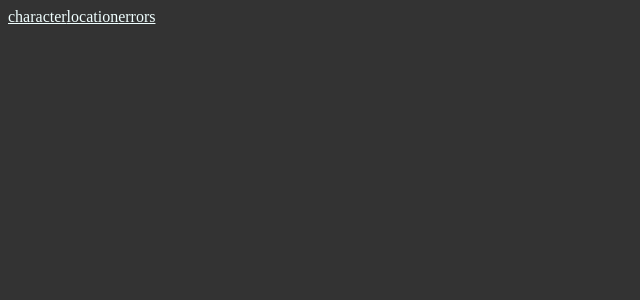
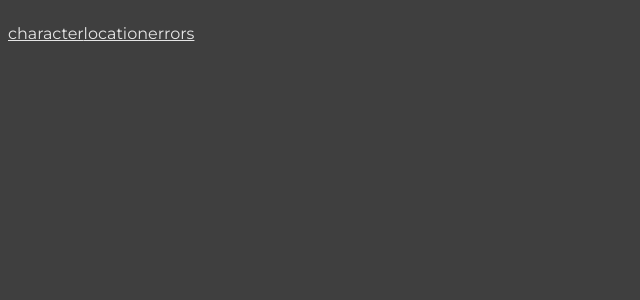
Before and after one commit to DonTraffic/RickAndMorty, a Nuxt app: page / in a window 1280 px wide. Shown: the top 300 px of the page, without its empty margins (0-640 px from the left). Built offline with nearby package versions, Linux system fonts and the light colour scheme.

Commit message:
установлен npm-tree и добавлен sass-loader

```diff
--- /dev/null
+++ b/assets/main.scss
@@ -0,0 +1,43 @@
+@import url('https://fonts.googleapis.com/css2?family=Montserrat:ital,wght@0,100;0,200;0,300;0,400;0,500;0,600;0,700;0,800;0,900;1,100;1,200;1,300;1,400;1,500;1,600;1,700;1,800;1,900&display=swap');
+
+
+
+$color-main: rgb(63, 63, 63);
+$color-second: rgb(230, 230, 230);
+
+@mixin phones {
+    @media screen and (max-width: 425px) {
+        @content;
+    }
+}
+
+@mixin tabs {
+    @media screen and (max-width: 768px) {
+        @content;
+    }
+}
+
+*{
+    margin: 0;
+    padding: 0;
+    box-sizing: border-box;
+    outline: none;
+    font-family: 'Montserrat', sans-serif;
+    transition: .4s ease;
+    background-color: $color-main;
+    color: $color-second;
+}
+
+body{
+    padding: 24px 8px;
+}
+
+.container{
+    max-width: 1440px;
+    margin: 0 auto 24px auto;
+    padding: 16px;
+
+    border: 1px solid $color-second;
+    border-radius: 6px;
+
+}
--- a/nuxt.config.js
+++ b/nuxt.config.js
@@ -18,6 +18,7 @@ export default {
 
   // Global CSS: https://go.nuxtjs.dev/config-css
   css: [
+    '@/assets/main.scss'
   ],
 
   // Plugins to run before rendering page: https://go.nuxtjs.dev/config-plugins
--- a/pages/_data/index.vue
+++ b/pages/_data/index.vue
@@ -22,12 +22,3 @@ export default {
     }
 }
 </script>
-
-<style>
-  *{
-    color: azure;
-  }
-  body{
-    background-color: rgba(0, 0, 0, 0.8);
-  }
-</style>
--- a/pages/index.vue
+++ b/pages/index.vue
@@ -12,12 +12,3 @@ export default {
   name: 'IndexPage',
 }
 </script>
-
-<style>
-  *{
-    color: azure;
-  }
-  body{
-    background-color: rgba(0, 0, 0, 0.8);
-  }
-</style>
```
Also changed, not shown: package.json (+7 -1 lines), 1 other file (tests, documents, lock files or other folders).
